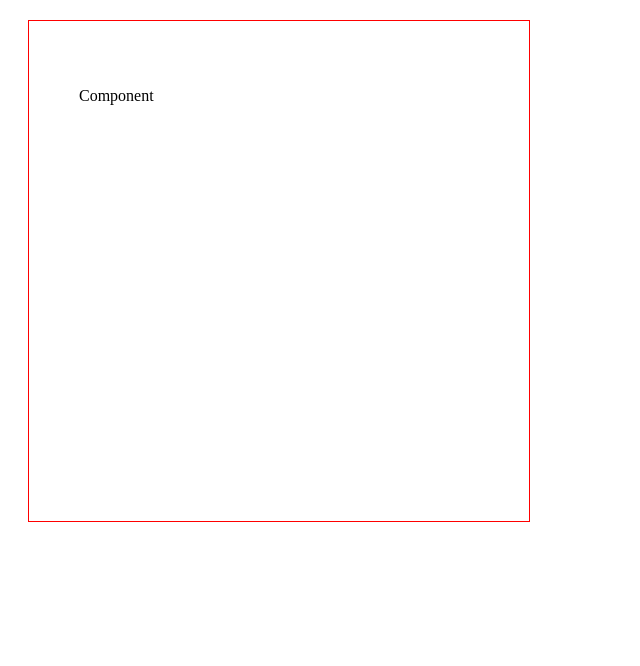
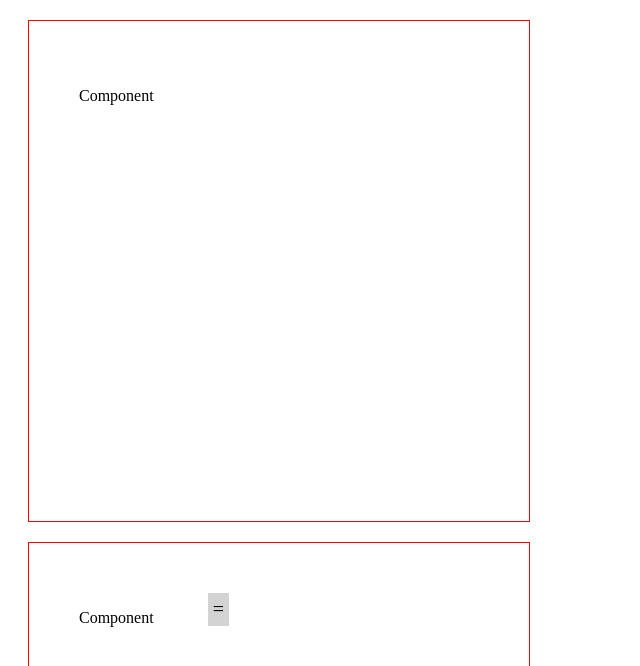
Before and after one commit to mauricius/vue-draggable-resizable, a Vue app: page / in a window 1280 px wide. Shown: the top 666 px of the page, without its empty margins (0-640 px from the left). Built offline with nearby package versions, Linux system fonts and the light colour scheme; the HTML template or start-up script is replaced by a standard one.

Commit message:
not resizeable to demo added

```diff
--- a/src/App.vue
+++ b/src/App.vue
@@ -3,6 +3,14 @@
     <div style="height: 500px; width: 500px; margin: 20px; border: 1px solid red; position: relative;">
       <VueDraggableResizable :x="50" :y="50" :w="400" :h="400" :parent="true">
         <p>Component</p>
+      </VueDraggableResizable>
+    </div>
+    <div style="height: 500px; width: 500px; margin: 20px; border: 1px solid red; position: relative;">
+      <VueDraggableResizable :x="50" :y="50" :w="150" :h="50" :parent="true" :resizable="false" :dragHandle="'.dragHandle'">
+        <p>Component</p>
+        <span class="dragHandle">
+          =
+        </span>
       </VueDraggableResizable>
     </div>
   </div>
@@ -23,4 +31,12 @@ export default {
   .active {
     border: 1px dashed black;
   }
+  .dragHandle {
+    position: absolute;
+    top: 0;
+    right: 0;
+    padding: 5px;
+    font-size: 20px;
+    background-color: lightgrey;
+  }
 </style>
```
